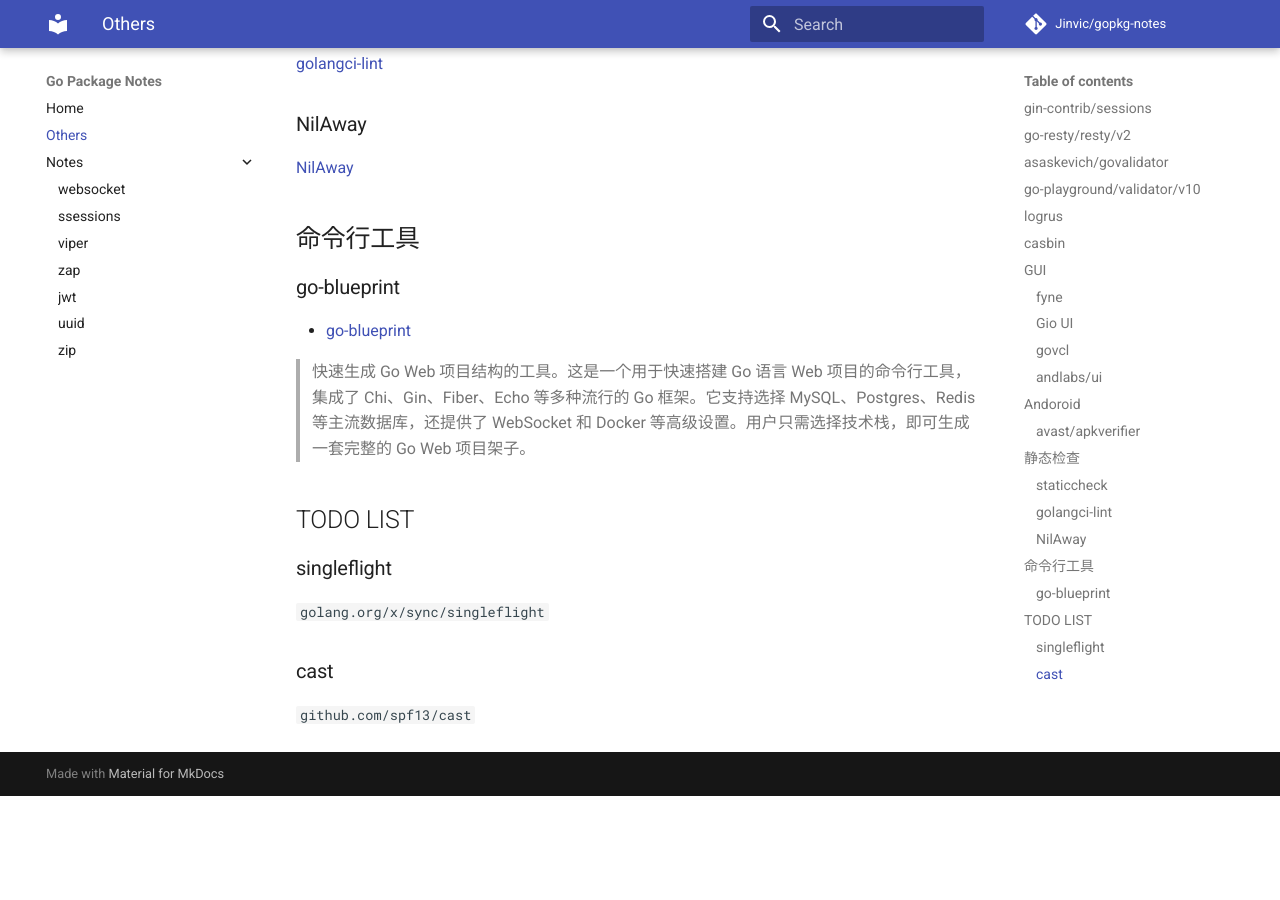
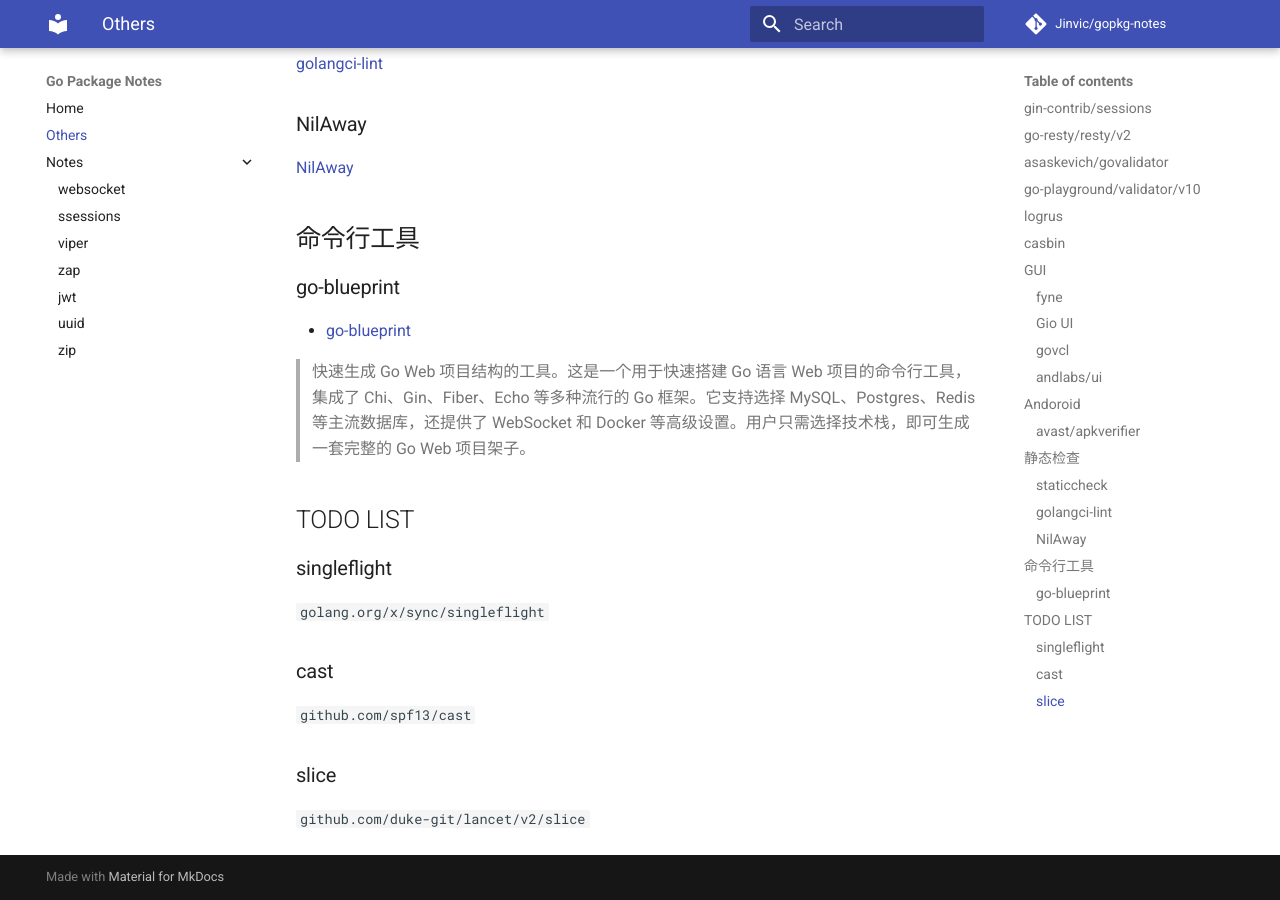
Before and after one commit to Jinvic/gopkg-notes, an MkDocs documentation site: the page built from docs/others.md, in a window 1280 px wide and 900 px high, scrolled down 2413 px. Built offline with MkDocs 1.6.1 and Material for MkDocs 9.7.7, drawn with Linux system fonts in a browser that asks for light colours; comment, search, counter and statistics services are not loaded; before the commit the page ends 3209 px from its top, so only the background shows below that.

Commit message:
todo list

```diff
--- a/docs/others.md
+++ b/docs/others.md
@@ -114,3 +114,7 @@ Go跨平台GUI工具包
 ### cast
 
 `github.com/spf13/cast`
+
+### slice
+
+`github.com/duke-git/lancet/v2/slice`
```
